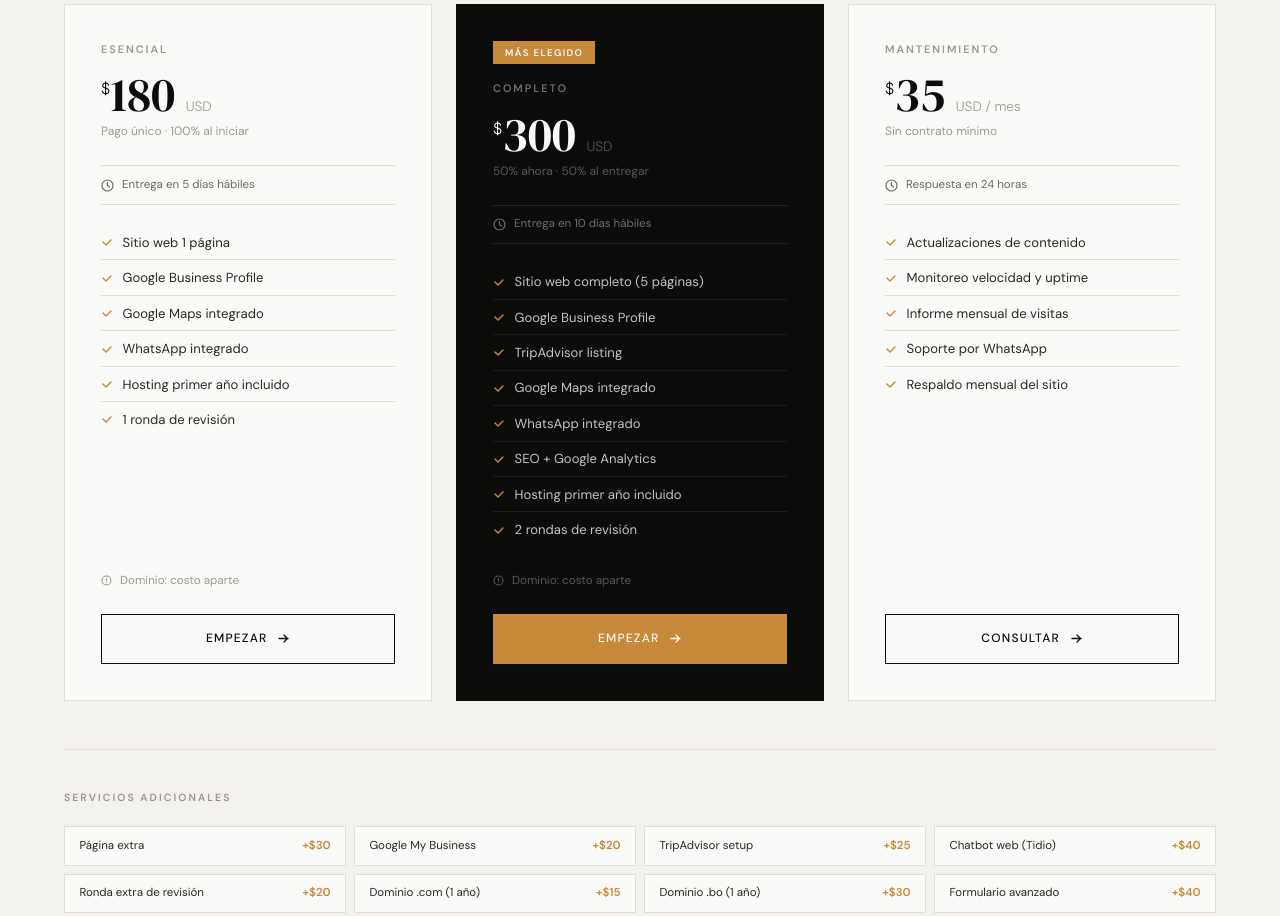
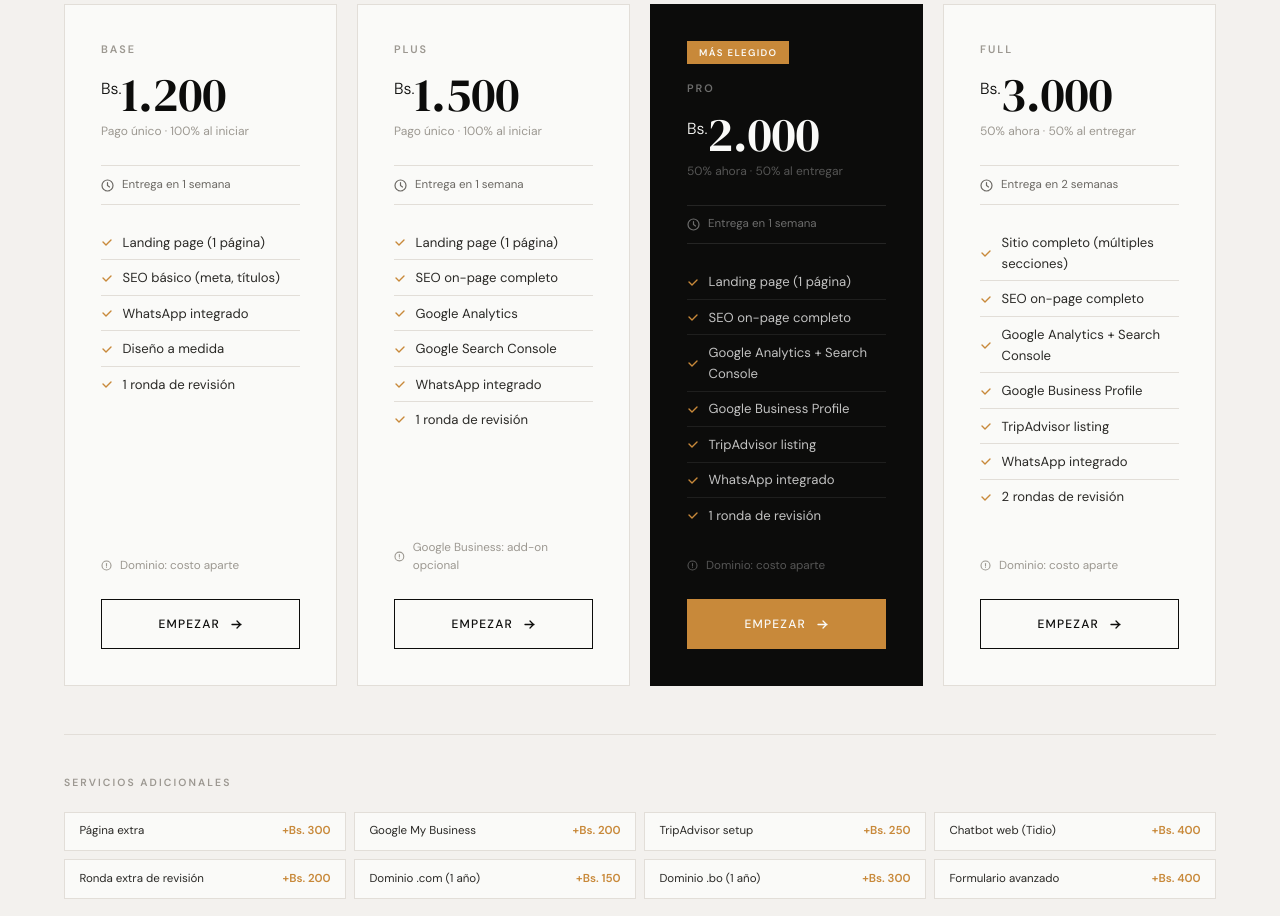
Before and after one commit to tol3do21/tld-studio, a plain HTML site: page index.html in a window 1280 px wide. Shown: the part 4636-5552 px from the top of the page. Drawn offline with Linux system fonts and the light colour scheme.

Commit message:
Restructure pricing: 4 plans (Base/Plus/Pro/Full) in bolivianos

```diff
--- a/index.html
+++ b/index.html
@@ -228,7 +228,7 @@
 
         /* ── PRICING ── */
         #pricing { background: var(--surface); }
-        .pricing-grid { display: grid; grid-template-columns: repeat(3,1fr); gap: 1.5rem; margin-top: 3rem; }
+        .pricing-grid { display: grid; grid-template-columns: repeat(4,1fr); gap: 1.25rem; margin-top: 3rem; }
         .pricing-card { background: var(--white); padding: 2.25rem; display: flex; flex-direction: column; border: 1px solid var(--border); transition: border-color .2s; }
         .pricing-card:hover { border-color: var(--text-light); }
         .pricing-card.featured { background: var(--black); border-color: var(--black); }
@@ -325,8 +325,11 @@
             nav { padding: 1.2rem 1.5rem; }
             .nav-links { display: none; }
             .nav-hamburger { display: flex; }
-            .pricing-grid { grid-template-columns: 1fr; max-width: 420px; }
+            .pricing-grid { grid-template-columns: repeat(2,1fr); max-width: 100%; }
             .addons-grid { grid-template-columns: repeat(2,1fr); }
+        }
+        @media (max-width: 560px) {
+            .pricing-grid { grid-template-columns: 1fr; }
         }
         @media (max-width: 768px) {
             section { padding: 5rem 1.5rem; }
@@ -528,21 +531,20 @@
     </div>
     <div class="pricing-grid">
 
-        <!-- Esencial -->
+        <!-- Base -->
         <div class="pricing-card reveal">
-            <div class="pricing-name">Esencial</div>
-            <div class="pricing-price"><sup>$</sup>180 <span class="pricing-suffix">USD</span></div>
+            <div class="pricing-name">Base</div>
+            <div class="pricing-price"><sup>Bs.</sup>1.200</div>
             <div class="pricing-sub">Pago único · 100% al iniciar</div>
             <div class="pricing-delivery">
                 <svg width="13" height="13" viewBox="0 0 13 13" fill="none"><circle cx="6.5" cy="6.5" r="5.5" stroke="currentColor" stroke-width="1.2"/><path d="M6.5 3.5v3l2 1.5" stroke="currentColor" stroke-width="1.2" stroke-linecap="round"/></svg>
-                Entrega en 5 días hábiles
+                Entrega en 1 semana
             </div>
             <ul class="pricing-features">
-                <li><svg class="chk" width="12" height="12" viewBox="0 0 12 12" fill="none"><path d="M2 6l3 3 5-5" stroke="currentColor" stroke-width="1.4" stroke-linecap="round" stroke-linejoin="round"/></svg>Sitio web 1 página</li>
-                <li><svg class="chk" width="12" height="12" viewBox="0 0 12 12" fill="none"><path d="M2 6l3 3 5-5" stroke="currentColor" stroke-width="1.4" stroke-linecap="round" stroke-linejoin="round"/></svg>Google Business Profile</li>
-                <li><svg class="chk" width="12" height="12" viewBox="0 0 12 12" fill="none"><path d="M2 6l3 3 5-5" stroke="currentColor" stroke-width="1.4" stroke-linecap="round" stroke-linejoin="round"/></svg>Google Maps integrado</li>
+                <li><svg class="chk" width="12" height="12" viewBox="0 0 12 12" fill="none"><path d="M2 6l3 3 5-5" stroke="currentColor" stroke-width="1.4" stroke-linecap="round" stroke-linejoin="round"/></svg>Landing page (1 página)</li>
+                <li><svg class="chk" width="12" height="12" viewBox="0 0 12 12" fill="none"><path d="M2 6l3 3 5-5" stroke="currentColor" stroke-width="1.4" stroke-linecap="round" stroke-linejoin="round"/></svg>SEO básico (meta, títulos)</li>
                 <li><svg class="chk" width="12" height="12" viewBox="0 0 12 12" fill="none"><path d="M2 6l3 3 5-5" stroke="currentColor" stroke-width="1.4" stroke-linecap="round" stroke-linejoin="round"/></svg>WhatsApp integrado</li>
-                <li><svg class="chk" width="12" height="12" viewBox="0 0 12 12" fill="none"><path d="M2 6l3 3 5-5" stroke="currentColor" stroke-width="1.4" stroke-linecap="round" stroke-linejoin="round"/></svg>Hosting primer año incluido</li>
+                <li><svg class="chk" width="12" height="12" viewBox="0 0 12 12" fill="none"><path d="M2 6l3 3 5-5" stroke="currentColor" stroke-width="1.4" stroke-linecap="round" stroke-linejoin="round"/></svg>Diseño a medida</li>
                 <li><svg class="chk" width="12" height="12" viewBox="0 0 12 12" fill="none"><path d="M2 6l3 3 5-5" stroke="currentColor" stroke-width="1.4" stroke-linecap="round" stroke-linejoin="round"/></svg>1 ronda de revisión</li>
             </ul>
             <div class="pricing-note-item">
@@ -552,24 +554,72 @@
             <a href="#contact" class="pricing-cta">Empezar <svg width="13" height="13" viewBox="0 0 13 13" fill="none"><path d="M2 6.5h9M7 3l3.5 3.5L7 10" stroke="currentColor" stroke-width="1.3" stroke-linecap="round" stroke-linejoin="round"/></svg></a>
         </div>
 
-        <!-- Completo -->
+        <!-- Plus -->
+        <div class="pricing-card reveal">
+            <div class="pricing-name">Plus</div>
+            <div class="pricing-price"><sup>Bs.</sup>1.500</div>
+            <div class="pricing-sub">Pago único · 100% al iniciar</div>
+            <div class="pricing-delivery">
+                <svg width="13" height="13" viewBox="0 0 13 13" fill="none"><circle cx="6.5" cy="6.5" r="5.5" stroke="currentColor" stroke-width="1.2"/><path d="M6.5 3.5v3l2 1.5" stroke="currentColor" stroke-width="1.2" stroke-linecap="round"/></svg>
+                Entrega en 1 semana
+            </div>
+            <ul class="pricing-features">
+                <li><svg class="chk" width="12" height="12" viewBox="0 0 12 12" fill="none"><path d="M2 6l3 3 5-5" stroke="currentColor" stroke-width="1.4" stroke-linecap="round" stroke-linejoin="round"/></svg>Landing page (1 página)</li>
+                <li><svg class="chk" width="12" height="12" viewBox="0 0 12 12" fill="none"><path d="M2 6l3 3 5-5" stroke="currentColor" stroke-width="1.4" stroke-linecap="round" stroke-linejoin="round"/></svg>SEO on-page completo</li>
+                <li><svg class="chk" width="12" height="12" viewBox="0 0 12 12" fill="none"><path d="M2 6l3 3 5-5" stroke="currentColor" stroke-width="1.4" stroke-linecap="round" stroke-linejoin="round"/></svg>Google Analytics</li>
+                <li><svg class="chk" width="12" height="12" viewBox="0 0 12 12" fill="none"><path d="M2 6l3 3 5-5" stroke="currentColor" stroke-width="1.4" stroke-linecap="round" stroke-linejoin="round"/></svg>Google Search Console</li>
+                <li><svg class="chk" width="12" height="12" viewBox="0 0 12 12" fill="none"><path d="M2 6l3 3 5-5" stroke="currentColor" stroke-width="1.4" stroke-linecap="round" stroke-linejoin="round"/></svg>WhatsApp integrado</li>
+                <li><svg class="chk" width="12" height="12" viewBox="0 0 12 12" fill="none"><path d="M2 6l3 3 5-5" stroke="currentColor" stroke-width="1.4" stroke-linecap="round" stroke-linejoin="round"/></svg>1 ronda de revisión</li>
+            </ul>
+            <div class="pricing-note-item">
+                <svg width="11" height="11" viewBox="0 0 11 11" fill="none"><circle cx="5.5" cy="5.5" r="4.5" stroke="currentColor" stroke-width="1.1"/><path d="M5.5 3.5v2.5" stroke="currentColor" stroke-width="1.1" stroke-linecap="round"/><circle cx="5.5" cy="7.5" r=".5" fill="currentColor"/></svg>
+                Google Business: add-on opcional
+            </div>
+            <a href="#contact" class="pricing-cta">Empezar <svg width="13" height="13" viewBox="0 0 13 13" fill="none"><path d="M2 6.5h9M7 3l3.5 3.5L7 10" stroke="currentColor" stroke-width="1.3" stroke-linecap="round" stroke-linejoin="round"/></svg></a>
+        </div>
+
+        <!-- Pro -->
         <div class="pricing-card featured reveal">
             <div class="pricing-badge">Más elegido</div>
-            <div class="pricing-name">Completo</div>
-            <div class="pricing-price"><sup>$</sup>300 <span class="pricing-suffix">USD</span></div>
+            <div class="pricing-name">Pro</div>
+            <div class="pricing-price"><sup>Bs.</sup>2.000</div>
             <div class="pricing-sub">50% ahora · 50% al entregar</div>
             <div class="pricing-delivery">
                 <svg width="13" height="13" viewBox="0 0 13 13" fill="none"><circle cx="6.5" cy="6.5" r="5.5" stroke="currentColor" stroke-width="1.2"/><path d="M6.5 3.5v3l2 1.5" stroke="currentColor" stroke-width="1.2" stroke-linecap="round"/></svg>
-                Entrega en 10 días hábiles
+                Entrega en 1 semana
             </div>
             <ul class="pricing-features">
-                <li><svg class="chk" width="12" height="12" viewBox="0 0 12 12" fill="none"><path d="M2 6l3 3 5-5" stroke="currentColor" stroke-width="1.4" stroke-linecap="round" stroke-linejoin="round"/></svg>Sitio web completo (5 páginas)</li>
+                <li><svg class="chk" width="12" height="12" viewBox="0 0 12 12" fill="none"><path d="M2 6l3 3 5-5" stroke="currentColor" stroke-width="1.4" stroke-linecap="round" stroke-linejoin="round"/></svg>Landing page (1 página)</li>
+                <li><svg class="chk" width="12" height="12" viewBox="0 0 12 12" fill="none"><path d="M2 6l3 3 5-5" stroke="currentColor" stroke-width="1.4" stroke-linecap="round" stroke-linejoin="round"/></svg>SEO on-page completo</li>
+                <li><svg class="chk" width="12" height="12" viewBox="0 0 12 12" fill="none"><path d="M2 6l3 3 5-5" stroke="currentColor" stroke-width="1.4" stroke-linecap="round" stroke-linejoin="round"/></svg>Google Analytics + Search Console</li>
                 <li><svg class="chk" width="12" height="12" viewBox="0 0 12 12" fill="none"><path d="M2 6l3 3 5-5" stroke="currentColor" stroke-width="1.4" stroke-linecap="round" stroke-linejoin="round"/></svg>Google Business Profile</li>
                 <li><svg class="chk" width="12" height="12" viewBox="0 0 12 12" fill="none"><path d="M2 6l3 3 5-5" stroke="currentColor" stroke-width="1.4" stroke-linecap="round" stroke-linejoin="round"/></svg>TripAdvisor listing</li>
-                <li><svg class="chk" width="12" height="12" viewBox="0 0 12 12" fill="none"><path d="M2 6l3 3 5-5" stroke="currentColor" stroke-width="1.4" stroke-linecap="round" stroke-linejoin="round"/></svg>Google Maps integrado</li>
                 <li><svg class="chk" width="12" height="12" viewBox="0 0 12 12" fill="none"><path d="M2 6l3 3 5-5" stroke="currentColor" stroke-width="1.4" stroke-linecap="round" stroke-linejoin="round"/></svg>WhatsApp integrado</li>
-                <li><svg class="chk" width="12" height="12" viewBox="0 0 12 12" fill="none"><path d="M2 6l3 3 5-5" stroke="currentColor" stroke-width="1.4" stroke-linecap="round" stroke-linejoin="round"/></svg>SEO + Google Analytics</li>
-                <li><svg class="chk" width="12" height="12" viewBox="0 0 12 12" fill="none"><path d="M2 6l3 3 5-5" stroke="currentColor" stroke-width="1.4" stroke-linecap="round" stroke-linejoin="round"/></svg>Hosting primer año incluido</li>
+                <li><svg class="chk" width="12" height="12" viewBox="0 0 12 12" fill="none"><path d="M2 6l3 3 5-5" stroke="currentColor" stroke-width="1.4" stroke-linecap="round" stroke-linejoin="round"/></svg>1 ronda de revisión</li>
+            </ul>
+            <div class="pricing-note-item">
+                <svg width="11" height="11" viewBox="0 0 11 11" fill="none"><circle cx="5.5" cy="5.5" r="4.5" stroke="currentColor" stroke-width="1.1"/><path d="M5.5 3.5v2.5" stroke="currentColor" stroke-width="1.1" stroke-linecap="round"/><circle cx="5.5" cy="7.5" r=".5" fill="currentColor"/></svg>
+                Dominio: costo aparte
+            </div>
+            <a href="#contact" class="pricing-cta">Empezar <svg width="13" height="13" viewBox="0 0 13 13" fill="none"><path d="M2 6.5h9M7 3l3.5 3.5L7 10" stroke="currentColor" stroke-width="1.3" stroke-linecap="round" stroke-linejoin="round"/></svg></a>
+        </div>
+
+        <!-- Full -->
+        <div class="pricing-card reveal">
+            <div class="pricing-name">Full</div>
+            <div class="pricing-price"><sup>Bs.</sup>3.000</div>
+            <div class="pricing-sub">50% ahora · 50% al entregar</div>
+            <div class="pricing-delivery">
+                <svg width="13" height="13" viewBox="0 0 13 13" fill="none"><circle cx="6.5" cy="6.5" r="5.5" stroke="currentColor" stroke-width="1.2"/><path d="M6.5 3.5v3l2 1.5" stroke="currentColor" stroke-width="1.2" stroke-linecap="round"/></svg>
+                Entrega en 2 semanas
+            </div>
+            <ul class="pricing-features">
+                <li><svg class="chk" width="12" height="12" viewBox="0 0 12 12" fill="none"><path d="M2 6l3 3 5-5" stroke="currentColor" stroke-width="1.4" stroke-linecap="round" stroke-linejoin="round"/></svg>Sitio completo (múltiples secciones)</li>
+                <li><svg class="chk" width="12" height="12" viewBox="0 0 12 12" fill="none"><path d="M2 6l3 3 5-5" stroke="currentColor" stroke-width="1.4" stroke-linecap="round" stroke-linejoin="round"/></svg>SEO on-page completo</li>
+                <li><svg class="chk" width="12" height="12" viewBox="0 0 12 12" fill="none"><path d="M2 6l3 3 5-5" stroke="currentColor" stroke-width="1.4" stroke-linecap="round" stroke-linejoin="round"/></svg>Google Analytics + Search Console</li>
+                <li><svg class="chk" width="12" height="12" viewBox="0 0 12 12" fill="none"><path d="M2 6l3 3 5-5" stroke="currentColor" stroke-width="1.4" stroke-linecap="round" stroke-linejoin="round"/></svg>Google Business Profile</li>
+                <li><svg class="chk" width="12" height="12" viewBox="0 0 12 12" fill="none"><path d="M2 6l3 3 5-5" stroke="currentColor" stroke-width="1.4" stroke-linecap="round" stroke-linejoin="round"/></svg>TripAdvisor listing</li>
+                <li><svg class="chk" width="12" height="12" viewBox="0 0 12 12" fill="none"><path d="M2 6l3 3 5-5" stroke="currentColor" stroke-width="1.4" stroke-linecap="round" stroke-linejoin="round"/></svg>WhatsApp integrado</li>
                 <li><svg class="chk" width="12" height="12" viewBox="0 0 12 12" fill="none"><path d="M2 6l3 3 5-5" stroke="currentColor" stroke-width="1.4" stroke-linecap="round" stroke-linejoin="round"/></svg>2 rondas de revisión</li>
             </ul>
             <div class="pricing-note-item">
@@ -578,38 +628,19 @@
             </div>
             <a href="#contact" class="pricing-cta">Empezar <svg width="13" height="13" viewBox="0 0 13 13" fill="none"><path d="M2 6.5h9M7 3l3.5 3.5L7 10" stroke="currentColor" stroke-width="1.3" stroke-linecap="round" stroke-linejoin="round"/></svg></a>
         </div>
-
-        <!-- Mantenimiento -->
-        <div class="pricing-card reveal">
-            <div class="pricing-name">Mantenimiento</div>
-            <div class="pricing-price"><sup>$</sup>35 <span class="pricing-suffix">USD / mes</span></div>
-            <div class="pricing-sub">Sin contrato mínimo</div>
-            <div class="pricing-delivery">
-                <svg width="13" height="13" viewBox="0 0 13 13" fill="none"><circle cx="6.5" cy="6.5" r="5.5" stroke="currentColor" stroke-width="1.2"/><path d="M6.5 3.5v3l2 1.5" stroke="currentColor" stroke-width="1.2" stroke-linecap="round"/></svg>
-                Respuesta en 24 horas
-            </div>
-            <ul class="pricing-features">
-                <li><svg class="chk" width="12" height="12" viewBox="0 0 12 12" fill="none"><path d="M2 6l3 3 5-5" stroke="currentColor" stroke-width="1.4" stroke-linecap="round" stroke-linejoin="round"/></svg>Actualizaciones de contenido</li>
-                <li><svg class="chk" width="12" height="12" viewBox="0 0 12 12" fill="none"><path d="M2 6l3 3 5-5" stroke="currentColor" stroke-width="1.4" stroke-linecap="round" stroke-linejoin="round"/></svg>Monitoreo velocidad y uptime</li>
-                <li><svg class="chk" width="12" height="12" viewBox="0 0 12 12" fill="none"><path d="M2 6l3 3 5-5" stroke="currentColor" stroke-width="1.4" stroke-linecap="round" stroke-linejoin="round"/></svg>Informe mensual de visitas</li>
-                <li><svg class="chk" width="12" height="12" viewBox="0 0 12 12" fill="none"><path d="M2 6l3 3 5-5" stroke="currentColor" stroke-width="1.4" stroke-linecap="round" stroke-linejoin="round"/></svg>Soporte por WhatsApp</li>
-                <li><svg class="chk" width="12" height="12" viewBox="0 0 12 12" fill="none"><path d="M2 6l3 3 5-5" stroke="currentColor" stroke-width="1.4" stroke-linecap="round" stroke-linejoin="round"/></svg>Respaldo mensual del sitio</li>
-            </ul>
-            <a href="#contact" class="pricing-cta">Consultar <svg width="13" height="13" viewBox="0 0 13 13" fill="none"><path d="M2 6.5h9M7 3l3.5 3.5L7 10" stroke="currentColor" stroke-width="1.3" stroke-linecap="round" stroke-linejoin="round"/></svg></a>
-        </div>
     </div>
 
     <div class="addons-wrap reveal">
         <div class="addons-label">Servicios adicionales</div>
         <div class="addons-grid">
-            <div class="addon-chip"><span class="addon-chip-name">Página extra</span><span class="addon-chip-price">+$30</span></div>
-            <div class="addon-chip"><span class="addon-chip-name">Google My Business</span><span class="addon-chip-price">+$20</span></div>
-            <div class="addon-chip"><span class="addon-chip-name">TripAdvisor setup</span><span class="addon-chip-price">+$25</span></div>
-            <div class="addon-chip"><span class="addon-chip-name">Chatbot web (Tidio)</span><span class="addon-chip-price">+$40</span></div>
-            <div class="addon-chip"><span class="addon-chip-name">Ronda extra de revisión</span><span class="addon-chip-price">+$20</span></div>
-            <div class="addon-chip"><span class="addon-chip-name">Dominio .com (1 año)</span><span class="addon-chip-price">+$15</span></div>
-            <div class="addon-chip"><span class="addon-chip-name">Dominio .bo (1 año)</span><span class="addon-chip-price">+$30</span></div>
-            <div class="addon-chip"><span class="addon-chip-name">Formulario avanzado</span><span class="addon-chip-price">+$40</span></div>
+            <div class="addon-chip"><span class="addon-chip-name">Página extra</span><span class="addon-chip-price">+Bs. 300</span></div>
+            <div class="addon-chip"><span class="addon-chip-name">Google My Business</span><span class="addon-chip-price">+Bs. 200</span></div>
+            <div class="addon-chip"><span class="addon-chip-name">TripAdvisor setup</span><span class="addon-chip-price">+Bs. 250</span></div>
+            <div class="addon-chip"><span class="addon-chip-name">Chatbot web (Tidio)</span><span class="addon-chip-price">+Bs. 400</span></div>
+            <div class="addon-chip"><span class="addon-chip-name">Ronda extra de revisión</span><span class="addon-chip-price">+Bs. 200</span></div>
+            <div class="addon-chip"><span class="addon-chip-name">Dominio .com (1 año)</span><span class="addon-chip-price">+Bs. 150</span></div>
+            <div class="addon-chip"><span class="addon-chip-name">Dominio .bo (1 año)</span><span class="addon-chip-price">+Bs. 300</span></div>
+            <div class="addon-chip"><span class="addon-chip-name">Formulario avanzado</span><span class="addon-chip-price">+Bs. 400</span></div>
         </div>
     </div>
     <p class="pricing-note reveal">Necesitas algo diferente — <a href="#contact">escribinos y armamos un plan a medida.</a></p>
```
